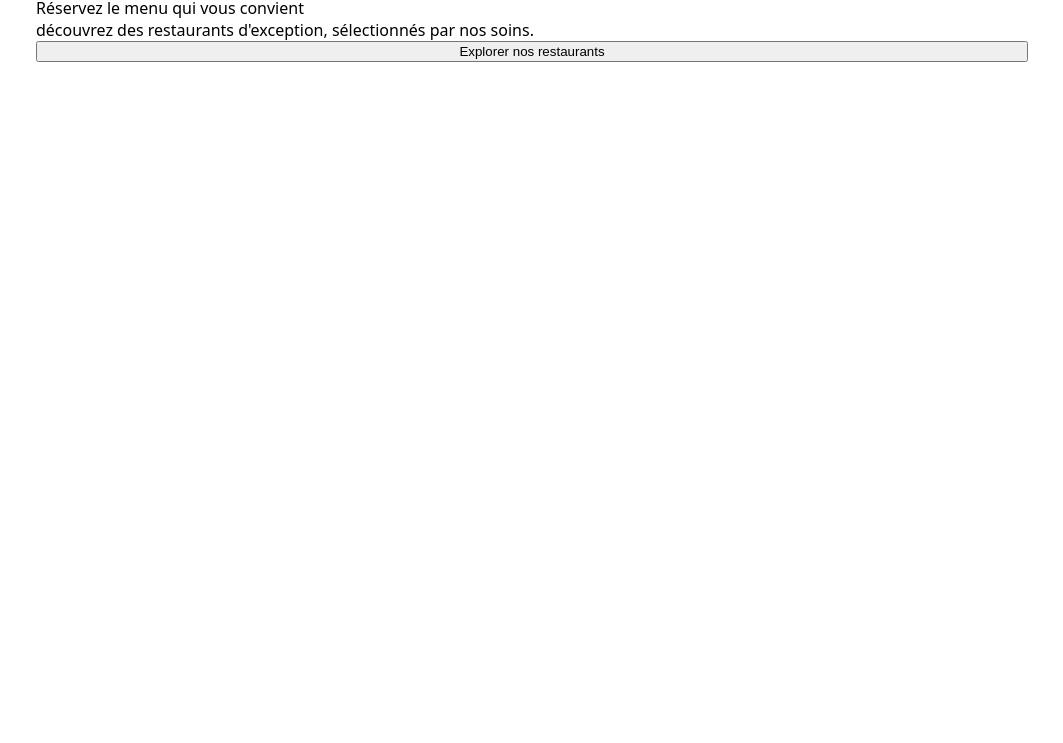
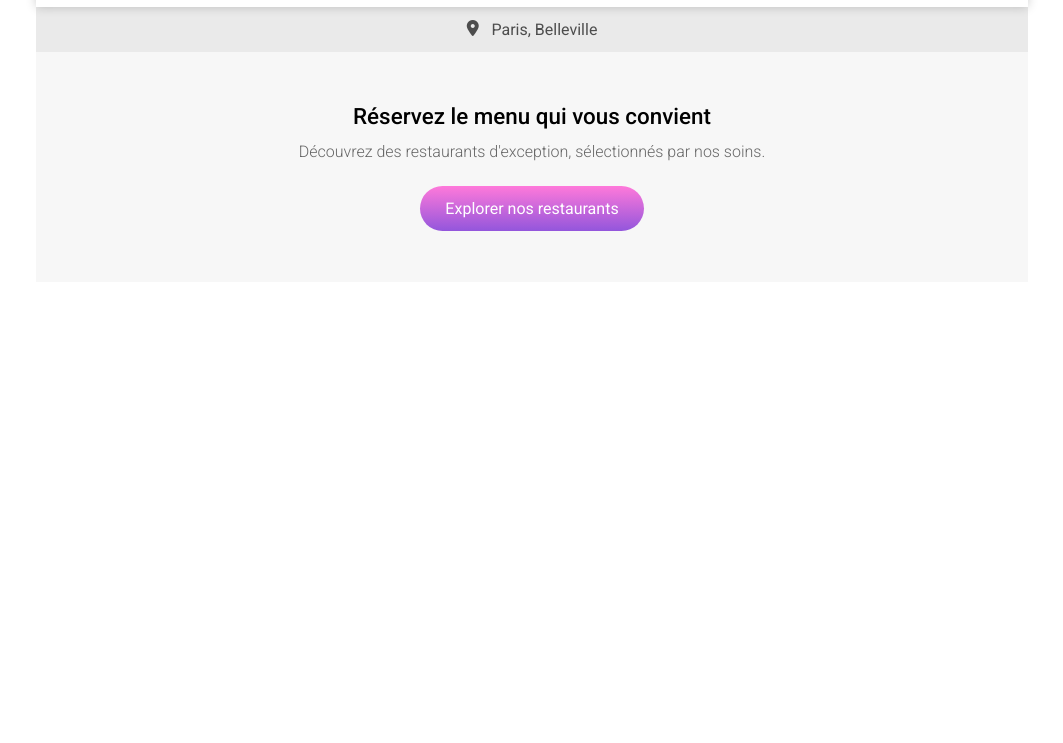
Before and after one commit to bep42/ohmyfood, a plain HTML site: page index.html in a window 1280 px wide. Shown: the part 57-800 px from the top of the page, without its empty margins (108-1171 px from the left). Drawn offline with Linux system fonts and the light colour scheme.

Commit message:
html & css done for hero section

```diff
--- a/index.html
+++ b/index.html
@@ -4,6 +4,9 @@
     <meta charset="UTF-8">
     <meta http-equiv="X-UA-Compatible" content="IE=edge">
     <meta name="viewport" content="width=device-width, initial-scale=1.0">
+    <link rel="preconnect" href="https://fonts.googleapis.com">
+    <link rel="preconnect" href="https://fonts.gstatic.com" crossorigin>
+    <link href="https://fonts.googleapis.com/css2?family=Roboto:wght@300;400;500&display=swap" rel="stylesheet">
     <script src="https://kit.fontawesome.com/9a2db7678b.js" crossorigin="anonymous"></script>
     <link rel="stylesheet" href="style.css">
     <title>Ohmyfood!</title>
@@ -22,8 +25,8 @@
             </section>
             <section class="hero">
                 <h1>Réservez le menu qui vous convient</h1>
-                <p class="lead">découvrez des restaurants d'exception, sélectionnés par nos soins.</p>
-                <button class="btn" type="button">Explorer nos restaurants</button>
+                <p class="lead">Découvrez des restaurants d'exception, sélectionnés par nos soins.</p>
+                <a class="btn">Explorer nos restaurants</a>
             </section>
         </main>
         <footer></footer>
--- a/sass/style.scss
+++ b/sass/style.scss
@@ -5,9 +5,10 @@
 // hello code
 body, html {
     font-size: $base-font-size;
-    font-family: system-ui, -apple-system, BlinkMacSystemFont, Roboto, sans-serif;
-    color: black;
-    background-color: white;
+    font-family: 'Roboto', sans-serif;
+    color: $color-base;
+    background-color: $white;
+    font-weight: 400;
 }
 
 // container
@@ -18,6 +19,23 @@ header, nav, article, section, footer {display: flex;}
     margin: 0 auto;
 }
 
+// titles
+h1 {font-size: ($base-font-size * 1.4);}
+h2 {font-size: ($base-font-size * 1.2);}
+h3 {font-size: ($base-font-size * 1);}
+h4 {font-size: ($base-font-size * .8);}
+h5 {font-size: ($base-font-size * .6);}
+h6 {font-size: ($base-font-size * .5);}
+h1, h2, h3, h4, h5, h6 {font-weight: 500;}
+
+// button
+.btn {
+    color: $white;
+    background-image: linear-gradient($secondary, $primary);
+    padding: $space-sm $space-md;
+    border-radius: 2rem;
+}
+
 // header
 header {
     flex-basis: 100%;
@@ -26,8 +44,9 @@ header {
         align-items: center;
         justify-content: center;
         flex-basis: 100%;
-        background-color: white;
+        background-color: $white;
         box-shadow: 0 0 10px rgba($color: #000000, $alpha: .2);
+        padding: $space-base $space-none;
 
         img {
             height: 32px;
@@ -41,10 +60,29 @@ header {
     justify-content: center;
     display: flex;
     background-color: $grey;
+    padding: $space-sm $space-none;
+    color: lighten($color-base, 30%);
+
+    i {margin-right: $space-sm;}
 }
 
 // hero
 .hero {
     display: flex;
     flex-direction: column;
+    justify-content: center;
+    align-items: center;
+    text-align: center;
+    padding: $space-xl $space-none;
+    background-color: $light-grey;
+
+    h1 {
+        text-align: center;
+    }
+    .lead {
+        font-weight: 300;
+        font-size: $base-font-size;
+        color: lighten($color-base, 40%);
+        margin: $space-sm $space-none $space-md;
+    }
 }
--- a/sass/variables.scss
+++ b/sass/variables.scss
@@ -1,11 +1,13 @@
 // font
 $base-font-size: 16px;
 
-// colors
+// colors - main
 $primary: #9356DC;
 $secondary: #FF79DA;
 $tertiary: #99E2D0;
-
+// colors - base
+$color-base: #000000;
+$white: #FFFFFF;
 $light-grey: #f7f7f7;
 $grey: #eaeaea;
 $dark-grey: #353535;
@@ -21,17 +23,12 @@ $dark-grey: #353535;
 .bg-primary {background-color: $primary;}
 
 // paddings & margins
-$margin-none: 0;
-$margin-sm: ($base-font-size * .8);
-$margin-base: $base-font-size;
-$margin-md: ($base-font-size * 1.6);
-$margin-lg: ($base-font-size * 2.4);
-
-$padding-none: 0;
-$padding-sm: ($base-font-size * .8);
-$padding-base: $base-font-size;
-$padding-md: ($base-font-size * 1.6);
-$padding-lg: ($base-font-size * 2.4);
+$space-none: 0;
+$space-sm: ($base-font-size * .8);
+$space-base: $base-font-size;
+$space-md: ($base-font-size * 1.6);
+$space-lg: ($base-font-size * 2.4);
+$space-xl: ($base-font-size * 3.2);
 
 // screen sizes
 $tablet: 992px;
```
Also changed, not shown: style.css, 1 other file.
